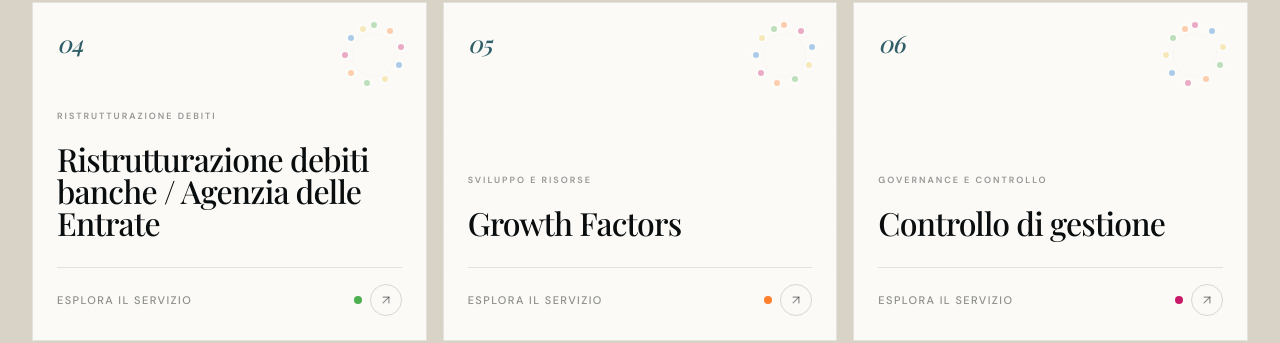
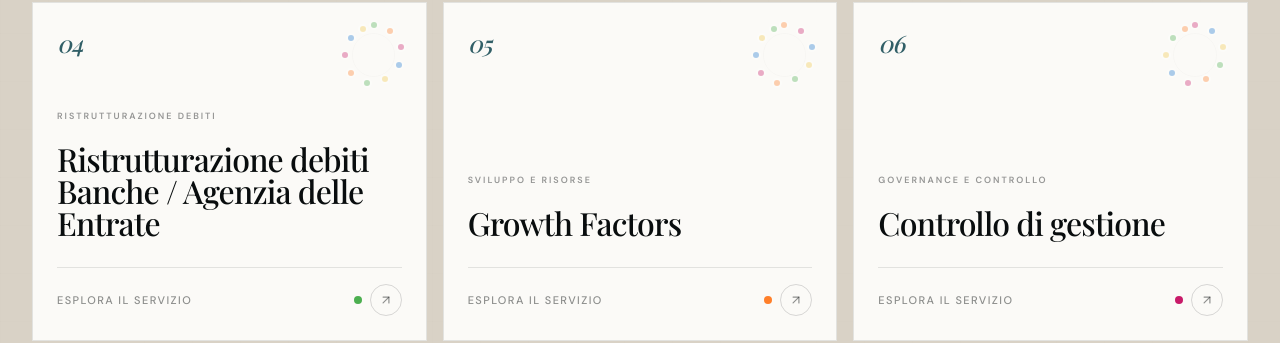
Before and after one commit to gaetanomeli95-lab/Prosperya-site, a Next.js app: page / in a window 1280 px wide. Shown: the part 3148-3491 px from the top of the page. Built offline with nearby package versions, Linux system fonts and the light colour scheme; a web font is replaced by a local one.

Commit message:
content: normalize service capitalization

```diff
--- a/src/data/services.ts
+++ b/src/data/services.ts
@@ -43,7 +43,7 @@ export const services: Service[] = [
       'Affianchiamo l’impresa nello sviluppo organizzativo, nelle risorse e nei percorsi di crescita strutturata.',
     bullets: [
       'Growth Factors',
-      'Formazione e executive mentoring',
+      'Formazione e Executive Mentoring',
       'Bandi e contributi (Europei, Nazionali, Regionali e Camerali)',
     ],
     full: [
@@ -51,7 +51,7 @@ export const services: Service[] = [
       'Sviluppo organizzativo',
       'Pianificazione strategica',
       'Digitalizzazione',
-      'Formazione e executive mentoring',
+      'Formazione e Executive Mentoring',
       'Bandi e contributi (Europei, Nazionali, Regionali e Camerali)',
     ],
   },
@@ -154,7 +154,7 @@ export const serviceCatalog: CatalogService[] = [
   { title: 'Start Up', href: '/servizi/startup/', area: 'Nuove imprese' },
   { title: 'Market Entry', href: '/servizi/internazionalizzazione/', area: 'Internazionalizzazione' },
   { title: 'Invest in Italy', href: '/servizi/internazionalizzazione/', area: 'Internazionalizzazione' },
-  { title: 'Ristrutturazione debiti banche / Agenzia delle Entrate', href: '/servizi/crisi-e-risanamento/', area: 'Ristrutturazione debiti' },
+  { title: 'Ristrutturazione debiti Banche / Agenzia delle Entrate', href: '/servizi/crisi-e-risanamento/', area: 'Ristrutturazione debiti' },
   { title: 'Growth Factors', href: '/servizi/strategia-e-crescita/', area: 'Sviluppo e risorse' },
   { title: 'Controllo di gestione', href: '/servizi/governance-e-controllo/', area: 'Governance e controllo' },
   { title: 'Finanza agevolata', href: '/servizi/finanza-agevolata/', area: 'Finanza agevolata', consultationPrice: consultationConfig.price },
```
